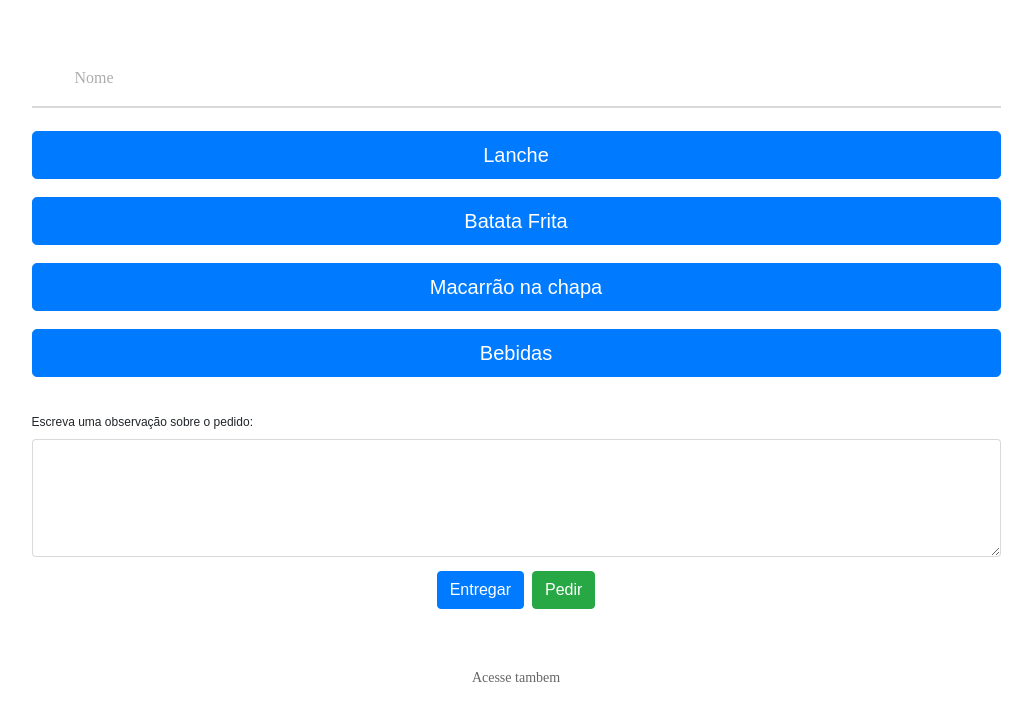
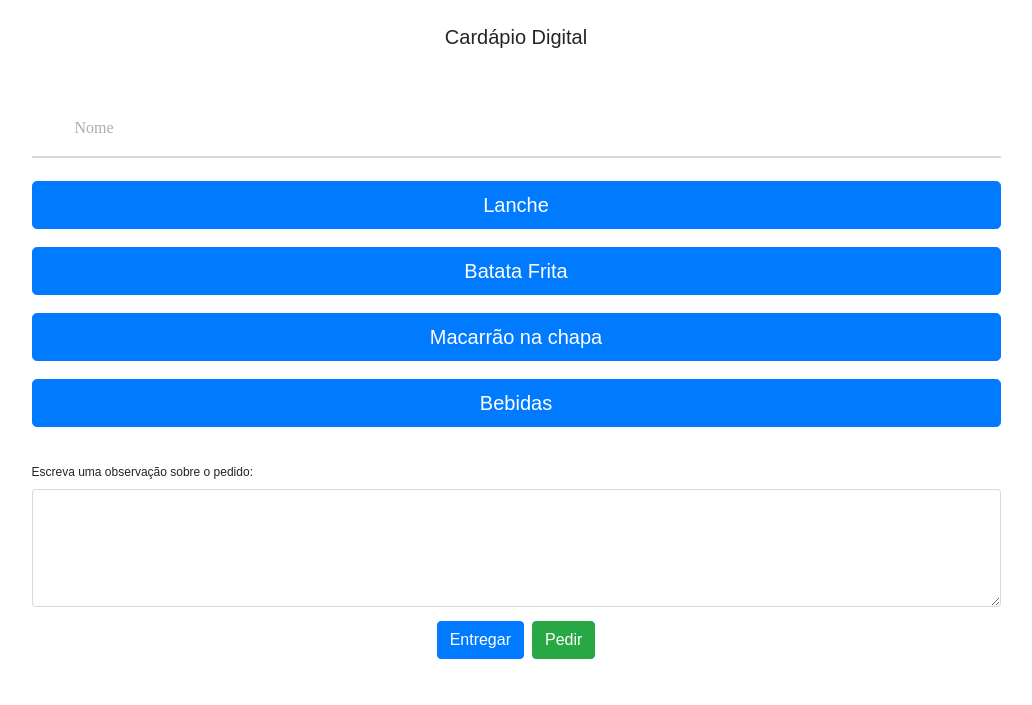
Before and after one commit to MateushaPereira/Supremo_Sabor, a plain HTML site: page index.html in a window 1280 px wide. Shown: the part 228-933 px from the top of the page, without its empty margins (124-1156 px from the left). Drawn offline with nearby package versions, Linux system fonts and the light colour scheme; a web font is replaced by a local one.

Commit message:
Update index.html

```diff
--- a/index.html
+++ b/index.html
@@ -332,7 +332,7 @@
 					</center>
 
 
-					<span class="fs-20 flex-c-m p-b-49">
+					<span class="fs-20 flex-c-m m-t-50 p-b-49">
 						Cardápio Digital
 					</span>
 
```
